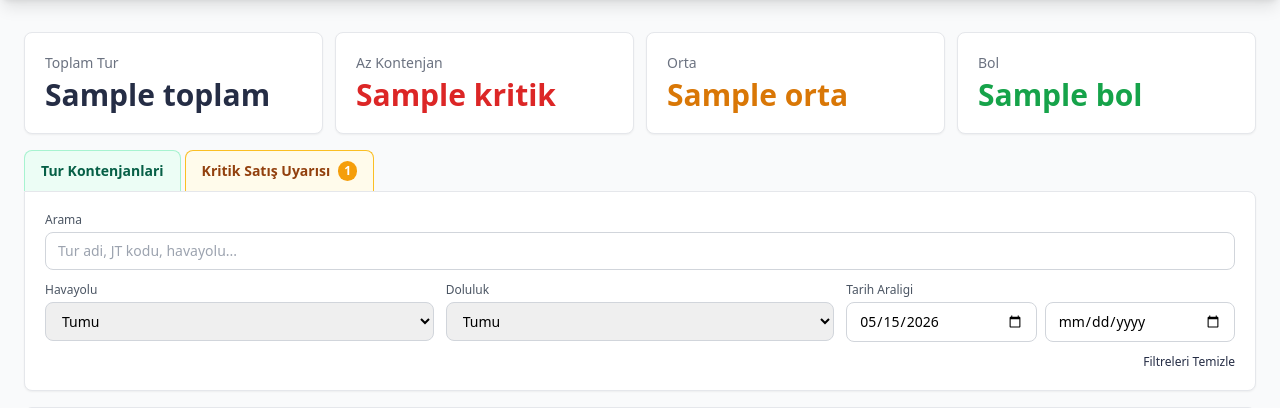
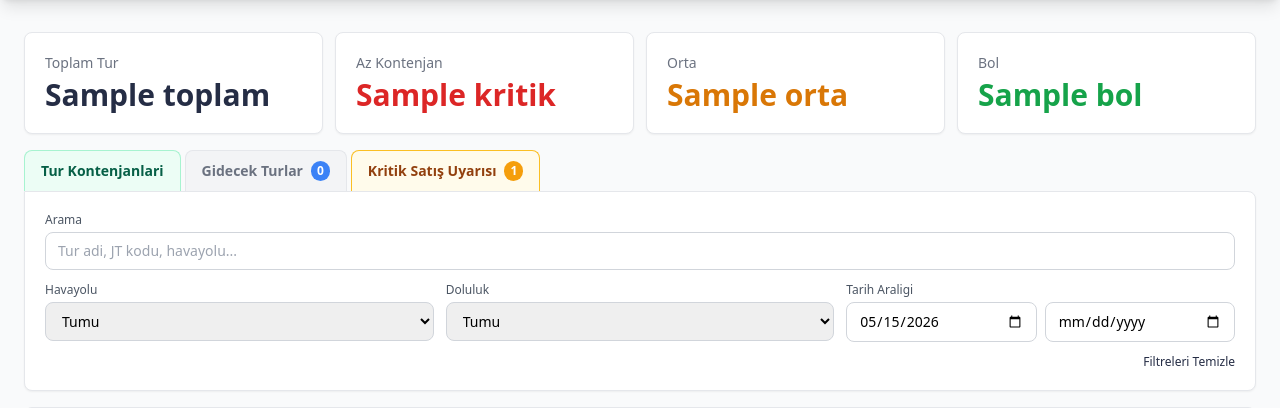
Before and after one commit to GLOBDMC/globdmcpanel, a FastAPI app: template templates/anasayfa.html in a window 1280 px wide. Shown: the part 60-468 px from the top of the page. Run offline with FastAPI, Linux system fonts and the light colour scheme; the template is opened without the code that fills it: most values are stand-ins (such as "Sample title", 1, 10 or a date in 2020); some libraries are stand-ins or nearby versions.

Commit message:
Gidecek Turlar sekmesi eklendi (bugun+10 gun, satilan>=1)

```diff
--- a/templates/anasayfa.html
+++ b/templates/anasayfa.html
@@ -84,6 +84,11 @@
             <button id="tab-kontenjan" onclick="sekmeAc('kontenjan')"
                 class="sekme-btn flex-1 sm:flex-none whitespace-nowrap px-4 py-2.5 text-sm font-semibold rounded-t-lg border border-b-0 transition-colors bg-emerald-50 border-emerald-200 text-emerald-800">
                 Tur Kontenjanlari
+            </button>
+            <button id="tab-gidecek" onclick="sekmeAc('gidecek')"
+                class="sekme-btn flex-1 sm:flex-none whitespace-nowrap px-4 py-2.5 text-sm font-semibold rounded-t-lg border border-b-0 transition-colors flex items-center justify-center gap-2 bg-gray-100 border-gray-200 text-gray-500 hover:text-glob-dark">
+                Gidecek Turlar
+                <span id="gidecek-badge" class="bg-blue-500 text-white text-xs font-bold px-1.5 py-0.5 rounded-full">0</span>
             </button>
             <button id="tab-satis" onclick="sekmeAc('satis')"
                 class="sekme-btn flex-1 sm:flex-none whitespace-nowrap px-4 py-2.5 text-sm font-semibold rounded-t-lg border border-b-0 transition-colors flex items-center justify-center gap-2
@@ -311,6 +316,34 @@
             </div>
         </div>
 
+        <!-- SEKME: GİDECEK TURLAR -->
+        <div id="panel-gidecek" class="hidden">
+            <div class="bg-white rounded-lg shadow-sm border border-gray-200 overflow-hidden">
+                <div class="flex justify-between items-center px-4 py-3 border-b border-gray-200 bg-gray-50">
+                    <div>
+                        <h2 class="text-base sm:text-lg font-semibold text-glob-dark">Gidecek Turlar</h2>
+                        <p class="text-xs text-gray-400 mt-0.5">Bugün ile 10 gün içinde kalkışı olan, en az 1 satılan turlar</p>
+                    </div>
+                    <span id="gidecekSayisi" class="text-sm text-gray-500">0 tur</span>
+                </div>
+                <div class="hidden md:block overflow-x-auto">
+                    <table class="min-w-full divide-y divide-gray-200">
+                        <thead class="bg-glob-dark">
+                            <tr>
+                                <th class="px-4 py-3 text-left text-xs font-semibold text-white uppercase tracking-wider">Tur İsmi</th>
+                                <th class="px-4 py-3 text-left text-xs font-semibold text-white uppercase tracking-wider">Tur Tarihi</th>
+                                <th class="px-4 py-3 text-left text-xs font-semibold text-white uppercase tracking-wider">Havayolu</th>
+                                <th class="px-4 py-3 text-right text-xs font-semibold text-white uppercase tracking-wider">Satılan</th>
+                                <th class="px-4 py-3 text-left text-xs font-semibold text-white uppercase tracking-wider">Rehber</th>
+                            </tr>
+                        </thead>
+                        <tbody id="gidecekGovde" class="divide-y divide-gray-100"></tbody>
+                    </table>
+                </div>
+                <div class="md:hidden divide-y divide-gray-100" id="gidecekKartlar"></div>
+            </div>
+        </div>
+
     </main>
 
     <!-- ADMİN KULLANICI PANELİ -->
@@ -366,7 +399,7 @@
         }
 
         function sekmeAc(sekme) {
-            ['kontenjan', 'satis'].forEach(function(s) {
+            ['kontenjan', 'gidecek', 'satis'].forEach(function(s) {
                 document.getElementById('panel-' + s).classList.toggle('hidden', s !== sekme);
                 const btn = document.getElementById('tab-' + s);
                 btn.className = btn.className.replace(/bg-\S+|text-\S+/g, '').trim();
@@ -376,6 +409,52 @@
                     btn.classList.add('bg-gray-100', 'text-gray-500');
                 }
             });
+        }
+
+        function gidecekFiltrele() {
+            const bugunD = new Date(); bugunD.setHours(0,0,0,0);
+            const sonD = new Date(bugunD); sonD.setDate(sonD.getDate() + 10);
+            const tbody = document.getElementById('gidecekGovde');
+            const kartlar = document.getElementById('gidecekKartlar');
+            tbody.innerHTML = ''; kartlar.innerHTML = '';
+            let sayac = 0;
+
+            document.querySelectorAll('.tur-satir').forEach(function(satir) {
+                const turTarihi = tarihParse(satir.dataset.tarih);
+                if (!turTarihi || turTarihi < bugunD || turTarihi > sonD) return;
+                const c = satir.cells;
+                const satilan = parseInt(c[5].textContent.trim()) || 0;
+                if (satilan < 1) return;
+                const rehber = c[8].querySelector('.rehber-metin') ? c[8].querySelector('.rehber-metin').textContent.trim() : '-';
+
+                const tr = document.createElement('tr');
+                tr.className = 'hover:bg-gray-50 transition-colors';
+                tr.innerHTML = `
+                    <td class="px-4 py-3 text-sm text-gray-700">${c[1].textContent.trim()}</td>
+                    <td class="px-4 py-3 text-sm text-gray-700 whitespace-nowrap">${c[2].textContent.trim()}</td>
+                    <td class="px-4 py-3 text-sm text-gray-700 whitespace-nowrap">${c[3].textContent.trim()}</td>
+                    <td class="px-4 py-3 text-sm font-semibold text-glob-dark text-right">${satilan}</td>
+                    <td class="px-4 py-3 text-sm text-gray-500 italic">${rehber === 'Ekle...' ? '-' : rehber}</td>`;
+                tbody.appendChild(tr);
+
+                const kart = document.createElement('div');
+                kart.className = 'p-4';
+                kart.innerHTML = `
+                    <div class="flex justify-between items-start mb-1">
+                        <p class="text-sm font-medium text-gray-800">${c[1].textContent.trim()}</p>
+                        <span class="text-sm font-bold text-glob-dark ml-2">${satilan} satılan</span>
+                    </div>
+                    <div class="grid grid-cols-3 gap-2 text-xs text-gray-500 mt-2">
+                        <div><span class="font-medium text-gray-700">${c[2].textContent.trim()}</span><br>Tarih</div>
+                        <div><span class="font-medium text-gray-700">${c[3].textContent.trim()}</span><br>Havayolu</div>
+                        <div><span class="font-medium text-gray-700">${rehber === 'Ekle...' ? '-' : rehber}</span><br>Rehber</div>
+                    </div>`;
+                kartlar.appendChild(kart);
+                sayac++;
+            });
+
+            document.getElementById('gidecekSayisi').textContent = sayac + ' tur';
+            document.getElementById('gidecek-badge').textContent = sayac;
         }
 
         const aramaInput = document.getElementById('aramaInput');
@@ -471,6 +550,7 @@
         const bugun = new Date().toISOString().split('T')[0];
         tarihBaslangic.value = bugun;
         filtrele();
+        gidecekFiltrele();
 
 
         aramaInput.addEventListener('input', filtrele);
```
